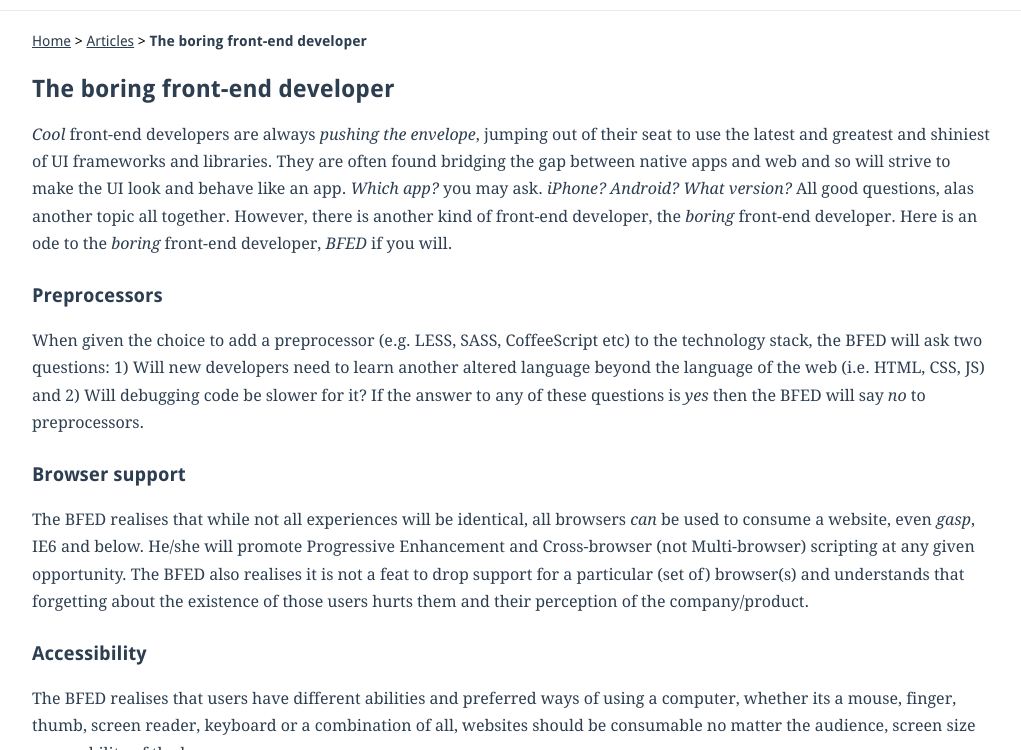
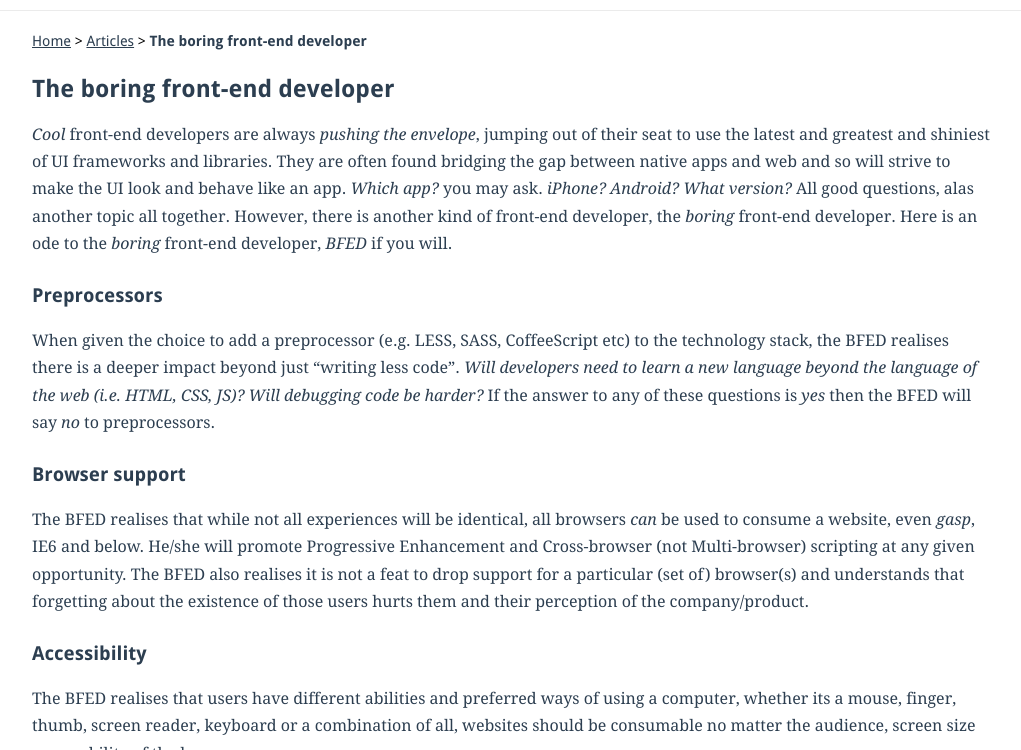
Before and after one commit to adamsilver/adamsilver.io-jekyll, a Jekyll site: the page built from _posts/2014-10-01-the-boring-front-end-developer.md, in a window 1280 px wide and 900 px high, cut to the strip 150-900 px from the top of the window. Shown: the whole strip, without its empty margins (128-1149 px from the left). Built offline with Jekyll 4.4.1, drawn with Linux system fonts in a browser that asks for light colours; Markdown is read by kramdown in place of the engine named in the settings.

Commit message:
improved prepoc

```diff
--- a/_posts/2014-10-01-the-boring-front-end-developer.md
+++ b/_posts/2014-10-01-the-boring-front-end-developer.md
@@ -9,7 +9,7 @@ categories: web
 
 ## Preprocessors
 
-When given the choice to add a preprocessor (e.g. LESS, SASS, CoffeeScript etc) to the technology stack, the BFED will ask two questions: 1) Will new developers need to learn another altered language beyond the language of the web (i.e. HTML, CSS, JS) and 2) Will debugging code be slower for it? If the answer to any of these questions is *yes* then the BFED will say *no* to preprocessors.
+When given the choice to add a preprocessor (e.g. LESS, SASS, CoffeeScript etc) to the technology stack, the BFED realises there is a deeper impact beyond just "writing less code". *Will developers need to learn a new language beyond the language of the web (i.e. HTML, CSS, JS)? Will debugging code be harder?* If the answer to any of these questions is *yes* then the BFED will say *no* to preprocessors.
 
 ## Browser support
 
```
